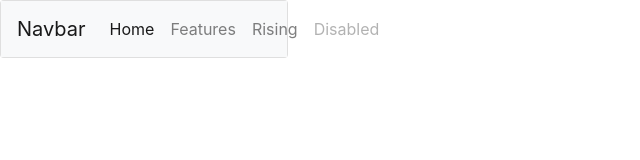
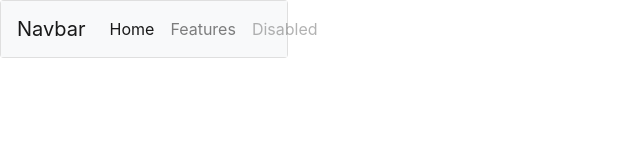
Before and after one commit to sarthakforwet/hello-world, a plain HTML site: page index.html in a window 1280 px wide. Shown: the full height of the page, 0-640 px from the left. Drawn offline with nearby package versions, Linux system fonts and the light colour scheme.

Commit message:
Innovator change

```diff
--- a/index.html
+++ b/index.html
@@ -11,7 +11,7 @@
           <div class="navbar-nav">
             <a class="nav-item nav-link active" href="#">Home <span class="sr-only">(current)</span></a>
             <a class="nav-item nav-link" href="#">Features</a>
-            <a class="nav-item nav-link" href="#">Rising</a>
+            <!--<a class="nav-item nav-link" href="#">Rising</a>-->
             <a class="nav-item nav-link disabled" href="#" tabindex="-1" aria-disabled="true">Disabled</a>
           </div>
         </div>
```
